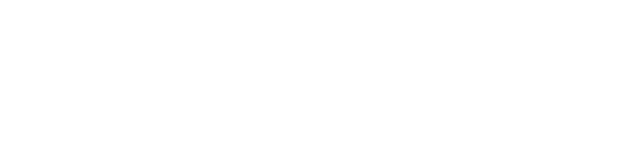
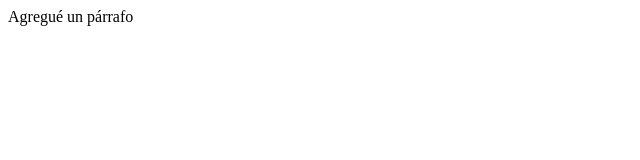
Before and after one commit to joshuacba08/proyecto-curso-git, a plain HTML site: page index.html in a window 1280 px wide. Shown: the whole page, without its empty margins (0-640 px from the left). Drawn offline with Linux system fonts and the light colour scheme.

Commit message:
Agregué un parrafo

```diff
--- a/index.html
+++ b/index.html
@@ -6,6 +6,6 @@
     <title>Document</title>
 </head>
 <body>
-
+    <p>Agregué un párrafo</p>
 </body>
 </html>
```
